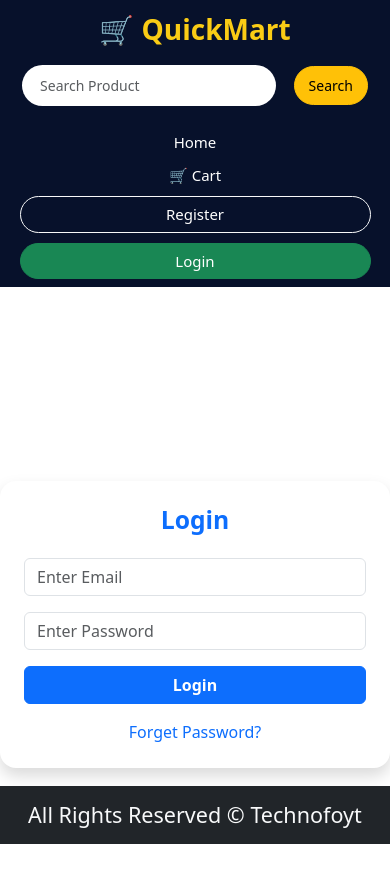
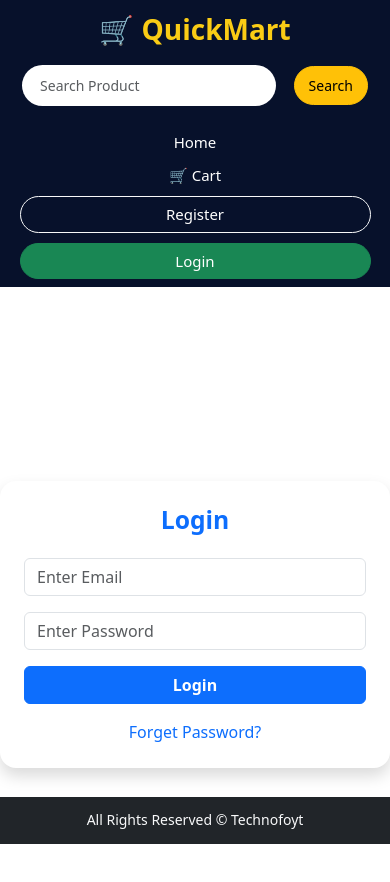
Before and after one commit to Ritikmalakar/Ecommerce, a React (Vite) app in the folder client/: page /login in a window 390 px wide. Shown: the top 882 px of the page. Built offline with nearby package versions, Linux system fonts and the light colour scheme; no server answers.

Commit message:
change css

```diff
--- a/client/src/component/Footer.jsx
+++ b/client/src/component/Footer.jsx
@@ -1,11 +1,12 @@
 import React from 'react'
+import '../style/footer.css'
 
 export default function Footer() {
   return (
-    <footer className="bg-dark text-light text-center p-3 fixed-bottom">
-      <h4 className="m-0">
+    <footer className="footer bg-dark text-light text-center fixed-bottom">
+      <h5 className="m-0">
         All Rights Reserved &copy; Technofoyt
-      </h4>
+      </h5>
     </footer>
   )
 }
--- /dev/null
+++ b/client/src/style/footer.css
@@ -0,0 +1,20 @@
+.footer{
+  padding:15px 0;
+  z-index:999;
+}
+
+/* Footer content hide na kare */
+body{
+  padding-bottom:70px;
+}
+
+/* Mobile */
+@media(max-width:768px){
+  body{
+    padding-bottom:85px;
+  }
+
+  .footer h5{
+    font-size:14px;
+  }
+}
```
